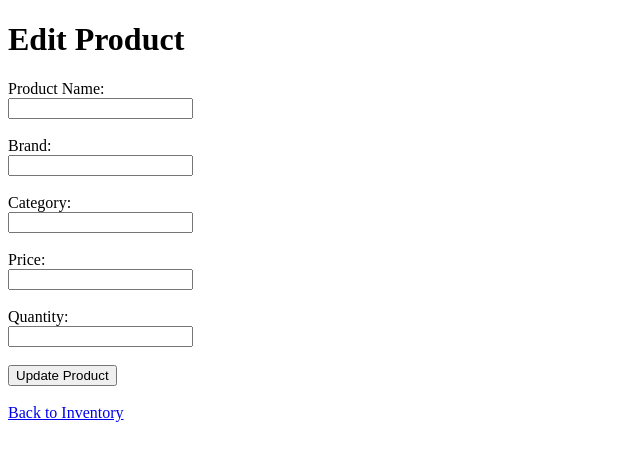
After one commit to Dushyantcoder07/hardware_inventory, a Flask app: template templates/edit_product.html in a window 1280 px wide. The commit adds this page. Shown: the top 461 px of the page, without its empty margins (0-640 px from the left). Run offline with Flask 3, Linux system fonts and the light colour scheme; the template is opened without the code that fills it, so the values that code supplies are empty.

Commit message:
Add the edit page

```diff
--- a/app.py
+++ b/app.py
@@ -40,5 +40,50 @@ def add_product():
 
     return render_template("add_product.html")
 
+@app.route("/edit/<int:id>",methods=["GET","POST"])
+def edit_product(id):
+    conn = get_connection()
+    cursor = conn.cursor()
+
+    cursor.execute(
+        "SELECT * FROM Products WHERE ProductID = ?",(id,)
+    )
+
+    product = cursor.fetchone()
+
+    if request.method == "POST":
+
+        product_name = request.form["product_name"]
+        brand = request.form["brand"]
+        category = request.form["category"]
+        price = request.form["price"]
+        quantity = request.form["quantity"]
+
+        conn = get_connection()
+        cursor = conn.cursor()
+
+        cursor.execute("""
+                UPDATE Products
+                SET ProductName=?,
+                Brand=?,
+                Category=?,
+                Price=?,
+                Quantity=?
+            WHERE ProductID=?
+        """, (
+        product_name,
+        brand,
+        category,
+        price,
+        quantity,
+        id
+    ))
+
+        conn.commit()
+        conn.close()
+
+        return redirect("/")
+    return render_template("edit_product.html", product=product)
+
 if __name__ == "__main__":
     app.run(debug=True)
--- /dev/null
+++ b/templates/edit_product.html
@@ -0,0 +1,52 @@
+<!DOCTYPE html>
+<html>
+<head>
+    <title>Edit Product</title>
+</head>
+<body>
+
+<h1>Edit Product</h1>
+
+<form method="POST">
+
+    <label>Product Name:</label><br>
+    <input type="text"
+           name="product_name"
+           value="{{ product.ProductName }}"
+           required><br><br>
+
+    <label>Brand:</label><br>
+    <input type="text"
+           name="brand"
+           value="{{ product.Brand }}"
+           required><br><br>
+
+    <label>Category:</label><br>
+    <input type="text"
+           name="category"
+           value="{{ product.Category }}"
+           required><br><br>
+
+    <label>Price:</label><br>
+    <input type="number"
+           step="0.01"
+           name="price"
+           value="{{ product.Price }}"
+           required><br><br>
+
+    <label>Quantity:</label><br>
+    <input type="number"
+           name="quantity"
+           value="{{ product.Quantity }}"
+           required><br><br>
+
+    <button type="submit">Update Product</button>
+
+</form>
+
+<br>
+
+<a href="/">Back to Inventory</a>
+
+</body>
+</html>
--- a/templates/index.html
+++ b/templates/index.html
@@ -21,6 +21,7 @@
         <th>Category</th>
         <th>Price</th>
         <th>Quantity</th>
+        <th>Action</th>
     </tr>
 
     {% for product in products %}
@@ -31,6 +32,10 @@
         <td>{{ product.Category }}</td>
         <td>{{ product.Price }}</td>
         <td>{{ product.Quantity }}</td>
+        <td><a href="/edit/{{product.ProductID}}">
+            <button>EDIT</button>
+            </a>
+        </td>
     </tr>
     {% endfor %}
 
```
